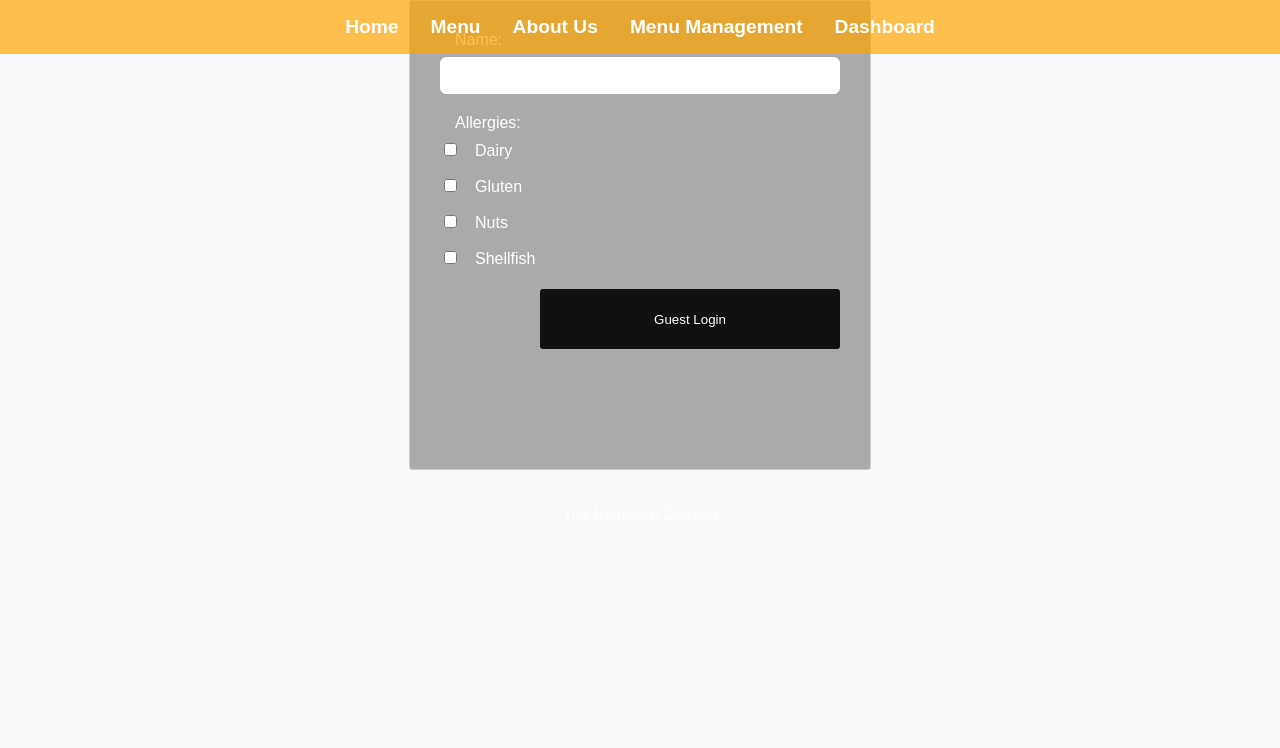
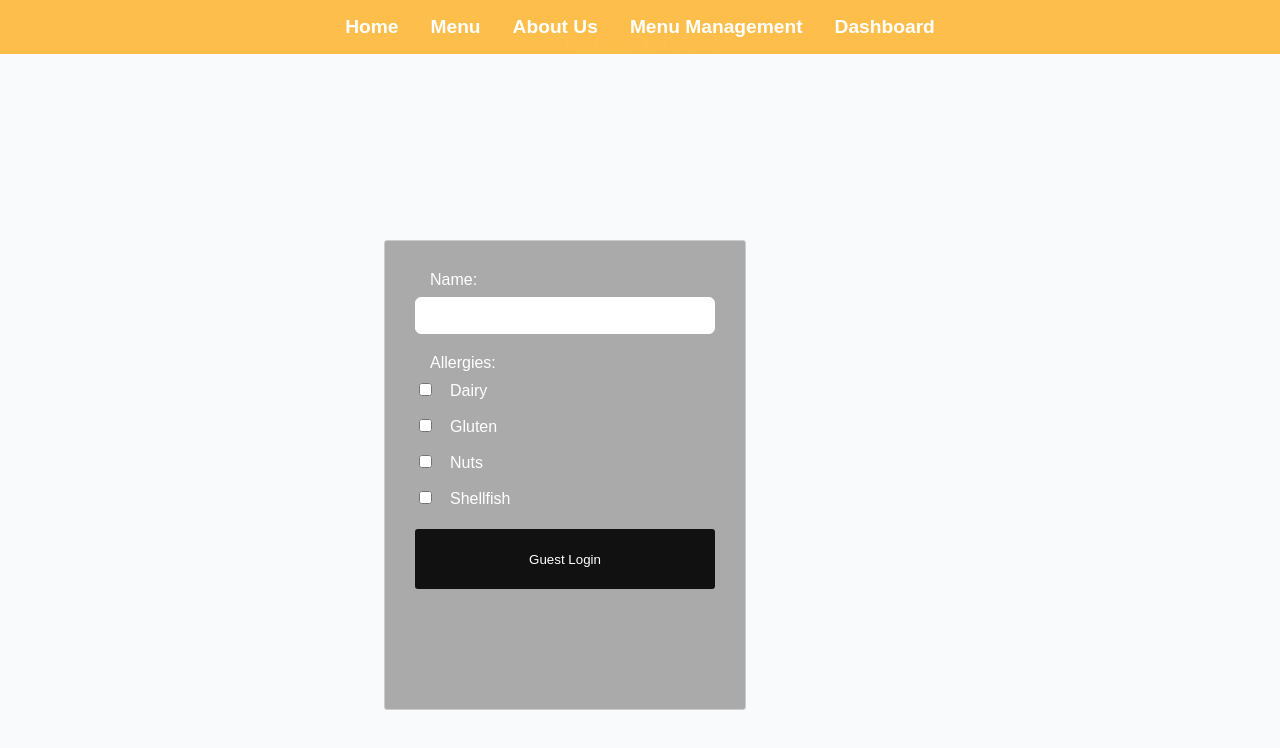
Before and after one commit to JoelRoy1/RMS-CS2810, a React (Create React App) app in the folder client/: page /customer-login in a window 1280 px wide. Shown: the top 748 px of the page. Built offline with nearby package versions, Linux system fonts and the light colour scheme.

Commit message:
feat: connected login page to menu via router

```diff
--- a/client/src/pages/CustomerLoginPage.js
+++ b/client/src/pages/CustomerLoginPage.js
@@ -15,7 +15,9 @@ function CustomerLoginPage() {
     event.preventDefault();
     try {
       //await axios.post("http://localhost:9000/table/assign", {tableNumber});
-      navigate.push("/menu");
+      navigate("/menu");
+      console.log(customerAllergies.toString());
+
     }
 
     catch (err) {
@@ -28,6 +30,7 @@ function CustomerLoginPage() {
     } else {
       setCustomerAllergies([...customerAllergies, allergy]);
     }
+    console.log(customerAllergies);
   };
   return (
     <form className="login-form" onSubmit={handleSubmit}>
--- a/client/src/styles/CustomerLoginPage.css
+++ b/client/src/styles/CustomerLoginPage.css
@@ -33,7 +33,9 @@
 
 /* Login Form */
 .login-form {
-  top:30%;
+  position: absolute;
+  top: 30%;
+  left: 30%;
   max-width: 400px;
   margin: auto;
   padding: 30px;
```
